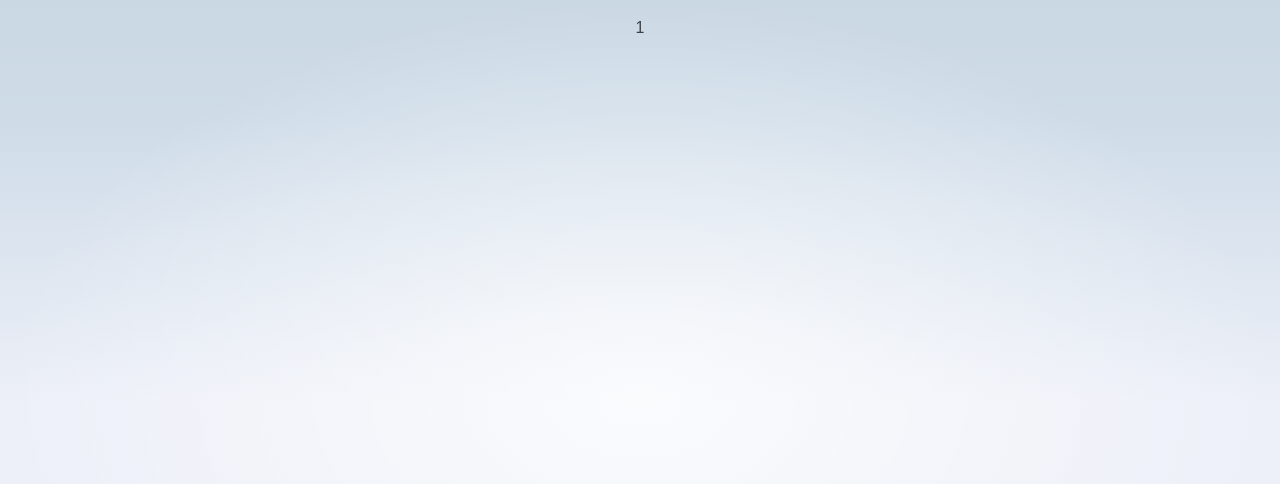
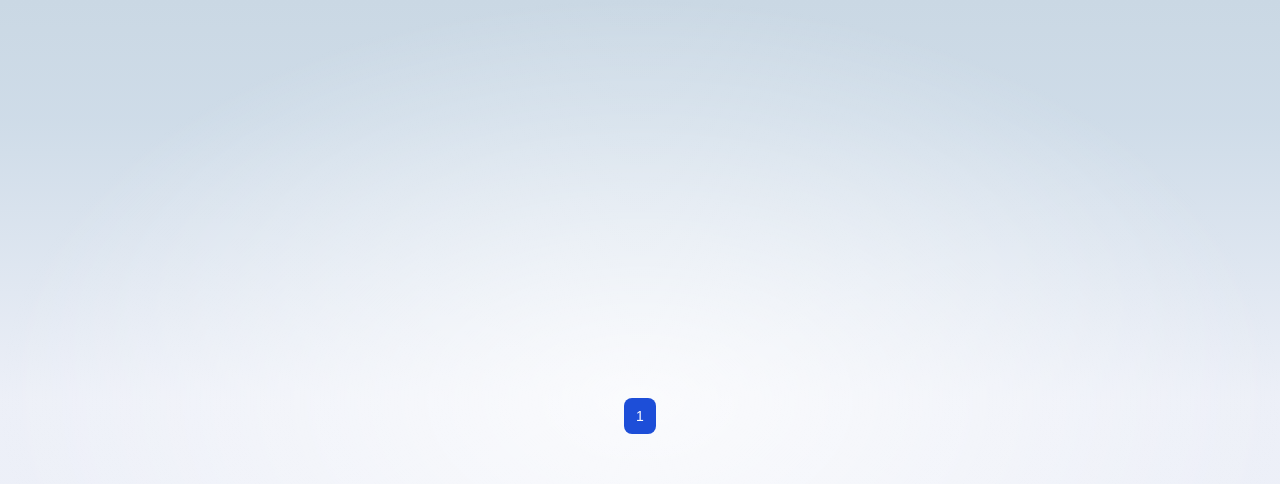
Before and after one commit to uzarsalan/fixcar-bot-pages, a SvelteKit app: page /callto/1 in a window 1280 px wide. Shown: the top 484 px of the page. Built offline with nearby package versions, Linux system fonts and the light colour scheme.

Commit message:
fixed callto button

```diff
--- a/src/routes/callto/[number]/+page.svelte
+++ b/src/routes/callto/[number]/+page.svelte
@@ -2,6 +2,14 @@
   export let data;
 </script>
 
-<h1 on:click={() => (window.location.href = `tel://${data.number}`)}>
-  {data.number}
-</h1>
+<div class="flex h-screen">
+  <div class="m-auto">
+    <a href={`tel://${data.number}`}>
+      <button
+        class="inline-flex items-center px-3 py-2 text-sm font-medium text-center text-white bg-blue-700 rounded-lg hover:bg-blue-800 focus:ring-4 focus:outline-none focus:ring-blue-300 dark:bg-blue-600 dark:hover:bg-blue-700 dark:focus:ring-blue-800"
+      >
+        {data.number}
+      </button>
+    </a>
+  </div>
+</div>
```
